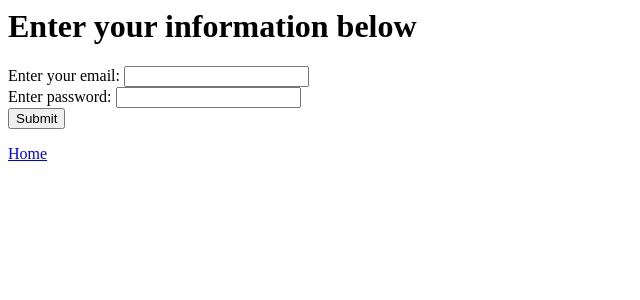
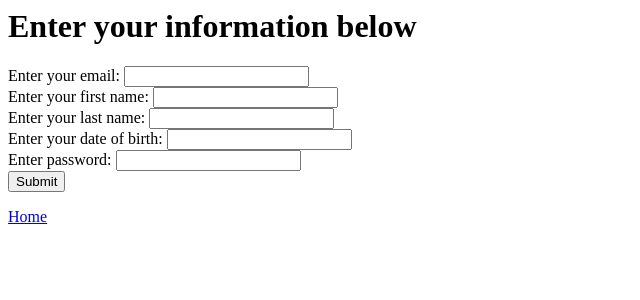
Before and after one commit to edwincmj/socialnetworkapp, a Flask app: page /register in a window 1280 px wide. Shown: the top 300 px of the page, without its empty margins (0-640 px from the left). Run offline with Flask 2, Linux system fonts and the light colour scheme; data that the repository does not hold is empty.

Commit message:
register user

```diff
--- a/skeleton/app.py
+++ b/skeleton/app.py
@@ -118,6 +118,10 @@ def unauthorized_handler():
 def register():
 	return render_template('register.html', supress='True')
 
+@app.route("/register/error", methods=['GET'])
+def registererror():
+	return render_template('register.html')
+
 @app.route("/register", methods=['POST'])
 def register_user():
 	try:
@@ -138,7 +142,7 @@ def register_user():
 		return render_template('hello.html', name=email, message='Account Created!')
 	else:
 		print("couldn't find all tokens")
-		return flask.redirect(flask.url_for('register'))
+		return flask.redirect(flask.url_for('registererror'))
 
 def getUsersPhotos(uid):
 	cursor = conn.cursor()
--- a/skeleton/templates/register.html
+++ b/skeleton/templates/register.html
@@ -13,6 +13,12 @@
             <form method="post" action="{{ url_for('register_user') }}">
                 <label for="email">Enter your email:</label>
                 <input type="email" name="email" /><br />
+                <label for="firstname">Enter your first name:</label>
+                <input type="text" name="firstname" /><br />
+                <label for="lastname">Enter your last name:</label>
+                <input type="text" name="lastname" /><br />
+                <label for="dob">Enter your date of birth:</label>
+                <input type="text" name="dob" /><br />
                 <label for="password">Enter password:</label>
                 <input type="password" name="password" /><br />
                 <input type="submit" />
```
